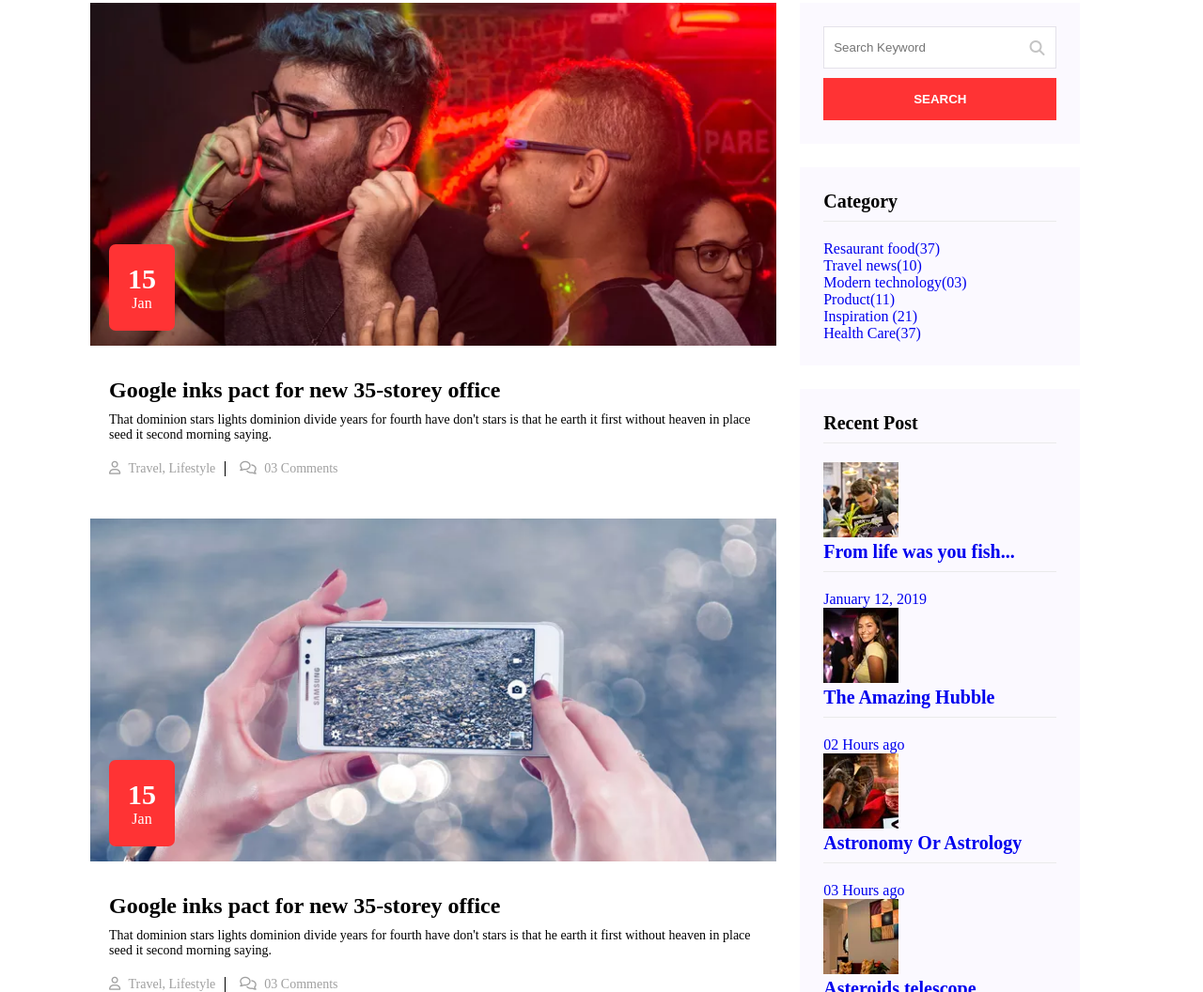
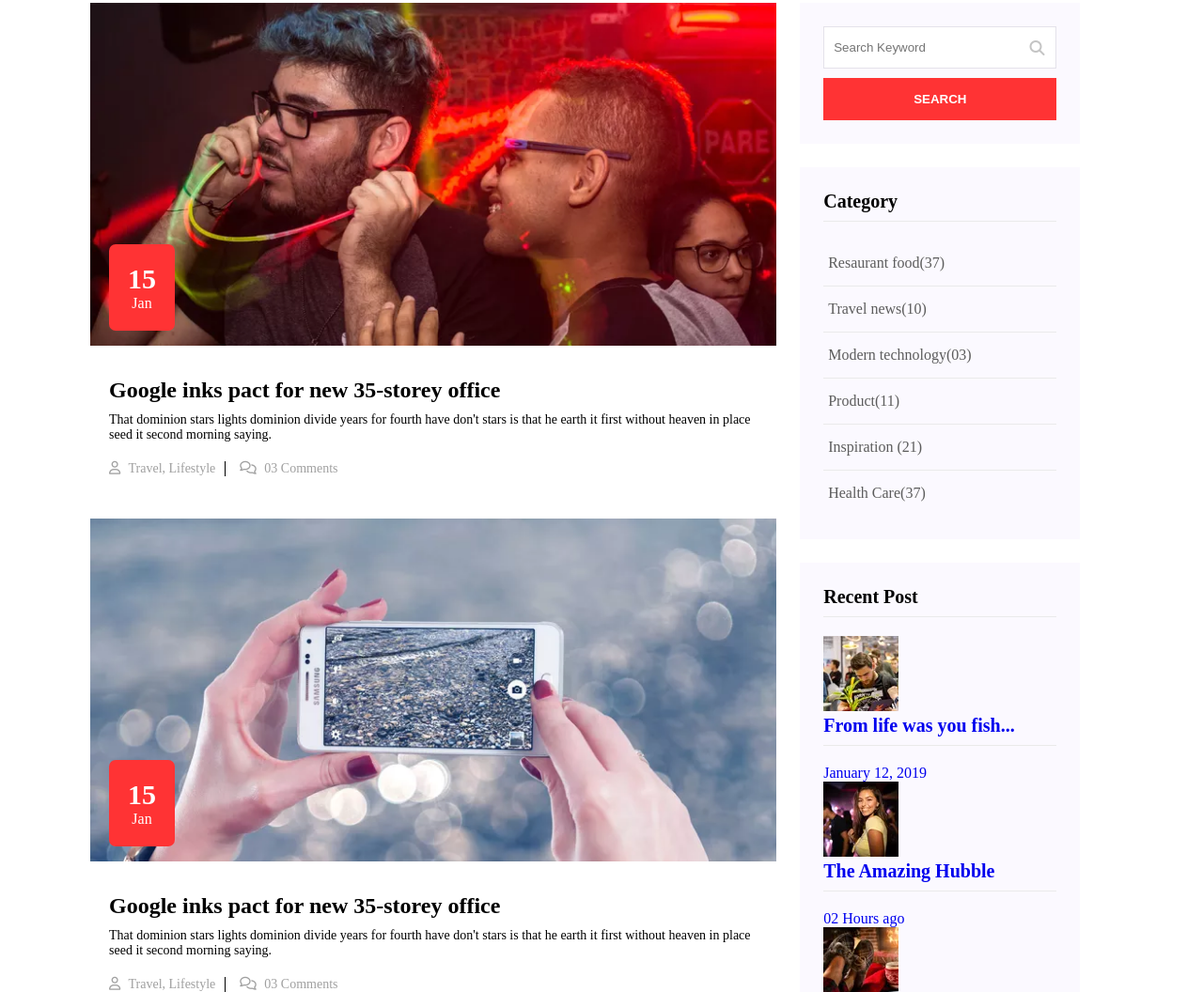
Before and after one commit to aishalieva0/dreamrs, a plain HTML site: page pages/blog.html in a window 1280 px wide. Shown: the part 797-1853 px from the top of the page at 94% size. Drawn offline with Linux system fonts and the light colour scheme.

Commit message:
category sidebar added

```diff
--- a/assets/css/blog.css
+++ b/assets/css/blog.css
@@ -163,3 +163,22 @@
   font-weight: 600;
   border-style: none;
 }
+
+/* Category */
+.catItem {
+  border-bottom: 1px solid #eaeaea;
+  padding: 15px 5px;
+}
+
+.catItem:last-child {
+  border-bottom: none;
+}
+
+.catItem a {
+  color: #5c5c5c;
+}
+
+.catItem a:hover {
+  color: #dc3545;
+  transition: 0.5s;
+}
```
